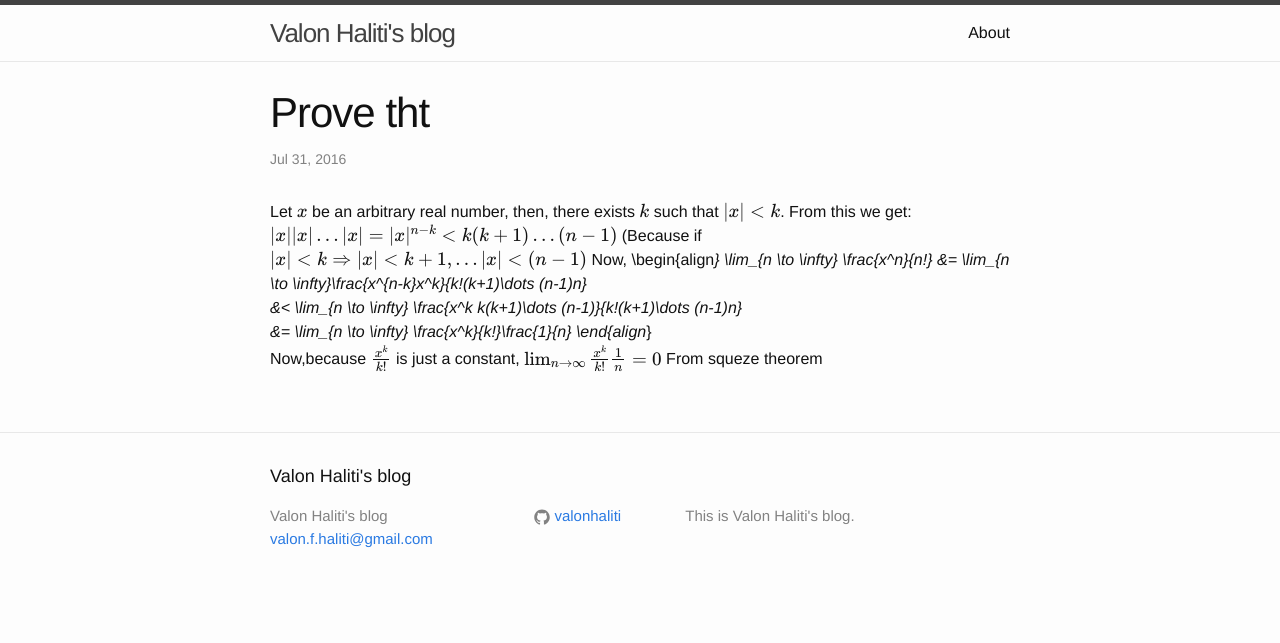
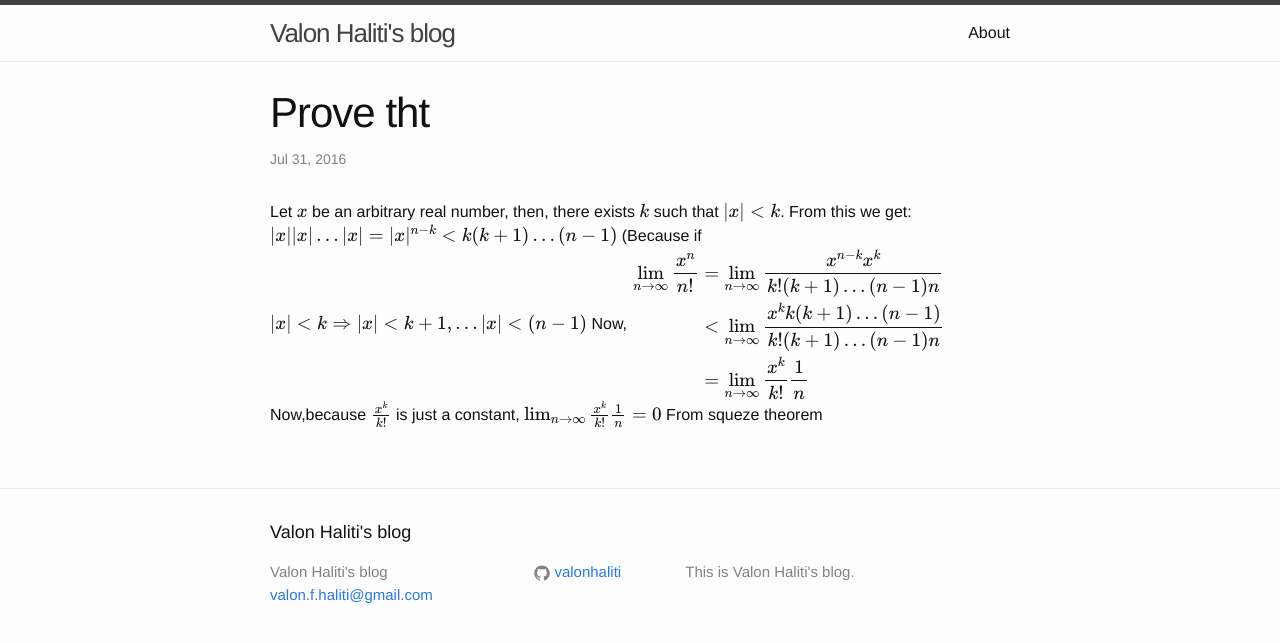
Before and after one commit to valonhaliti/valonhaliti.github.io, a Jekyll site: the page built from _posts/2016-07-31-testing-mathjax.markdown, in a window 1280 px wide. Shown: the top 643 px of the page. Built offline with Jekyll 4.4.1, drawn with Linux system fonts in a browser that asks for light colours; formulas are drawn with MathJax 3.

Commit message:
Update 2016-07-31-testing-mathjax.markdown

```diff
--- a/_posts/2016-07-31-testing-mathjax.markdown
+++ b/_posts/2016-07-31-testing-mathjax.markdown
@@ -9,11 +9,11 @@ Let $x$ be an arbitrary real number, then, there exists $k$ such that $|x|<k$. F
 $$ |x||x|\dots |x| = |x|^{n-k} < k(k+1)\dots (n-1)$$
 (Because if $|x| < k \Rightarrow |x|< k+1, \ldots |x|< (n-1)$
 Now,
-\begin{align*}
+$$\begin{align}
   \lim_{n \to \infty} \frac{x^n}{n!} &= \lim_{n \to \infty}\frac{x^{n-k}x^k}{k!(k+1)\dots (n-1)n} \\
                                      &< \lim_{n \to \infty} \frac{x^k k(k+1)\dots (n-1)}{k!(k+1)\dots (n-1)n} \\
                                      &= \lim_{n \to \infty} \frac{x^k}{k!}\frac{1}{n}
-\end{align*}
+\end{align}$$
 Now,because $\frac{x^k}{k!}$ is just a constant,
 $$ \lim_{n \to \infty} \frac{x^k}{k!}\frac{1}{n} = 0 $$
 From squeze theorem
```
